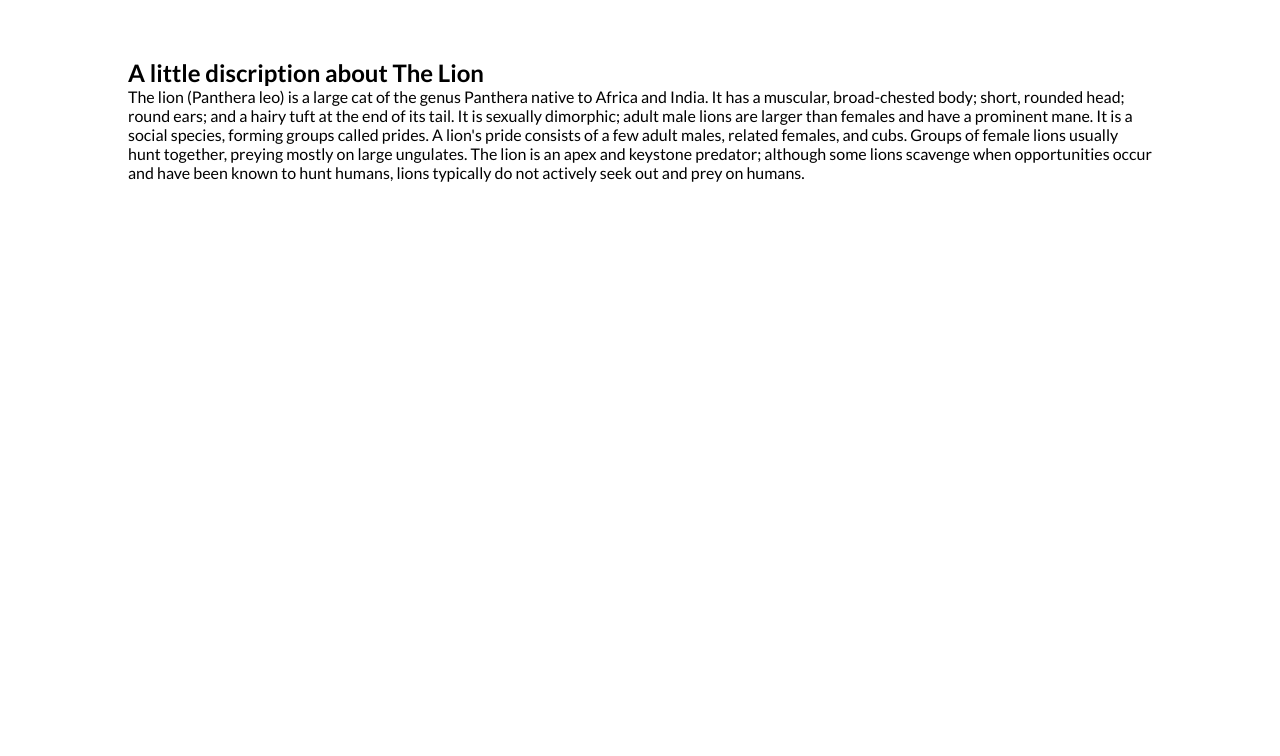
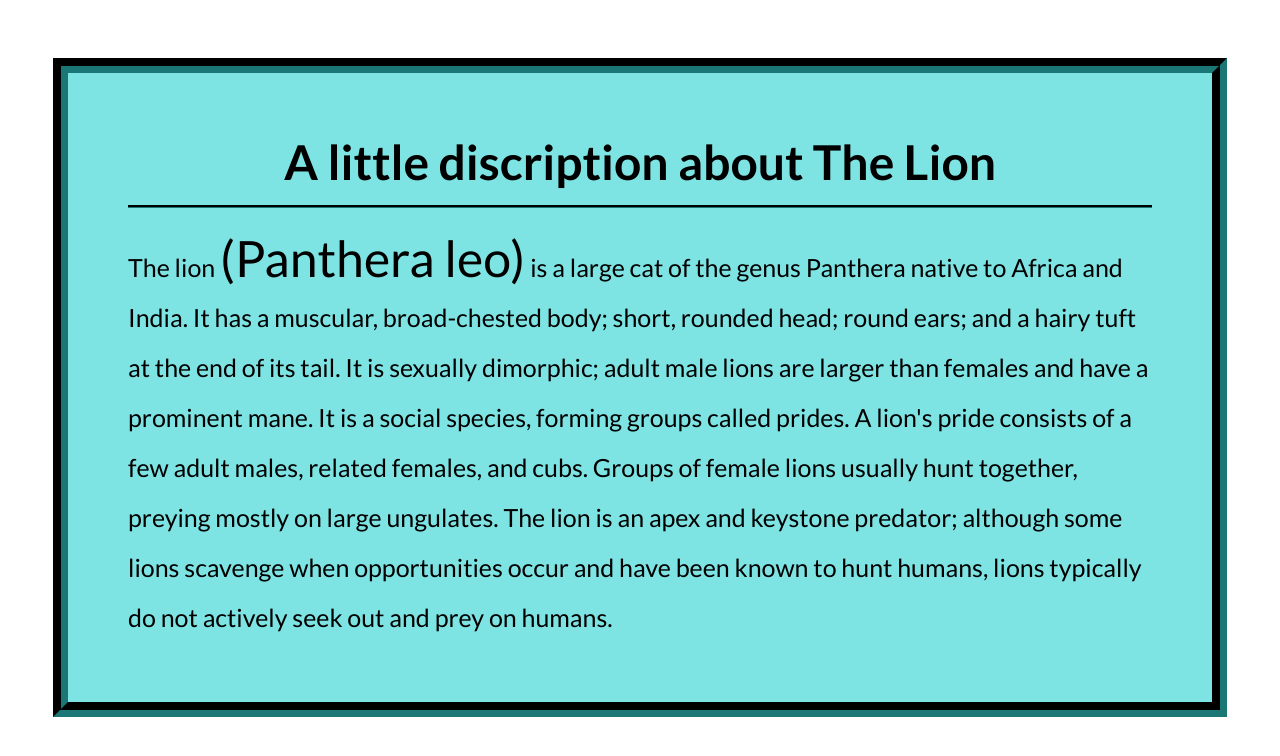
Before and after one commit to utopian7/conceptual-html-css, a plain HTML site: page index.html in a window 1280 px wide. Shown: the part 962-1718 px from the top of the page. Before the commit the page ends 1204 px from the top, so only its background shows below. Drawn offline with Linux system fonts and the light colour scheme.

Commit message:
article styles added

```diff
--- a/index.html
+++ b/index.html
@@ -24,9 +24,10 @@
     </div>
 
     <div class="article">
+        <!-- content -->
         <h2>A little discription about The Lion</h2>
         <p>
-            The lion (Panthera leo) is a large cat of the genus Panthera native to Africa and India. It has a muscular, broad-chested body; short, rounded head; round ears; and a hairy tuft at the end of its tail. It is sexually dimorphic; adult male lions are larger than females and have a prominent mane. It is a social species, forming groups called prides. A lion's pride consists of a few adult males, related females, and cubs. Groups of female lions usually hunt together, preying mostly on large ungulates. The lion is an apex and keystone predator; although some lions scavenge when opportunities occur and have been known to hunt humans, lions typically do not actively seek out and prey on humans.</p>
+            The lion <span class="imp">(Panthera leo)</span> is a large cat of the genus Panthera native to Africa and India. It has a muscular, broad-chested body; short, rounded head; round ears; and a hairy tuft at the end of its tail. It is sexually dimorphic; adult male lions are larger than females and have a prominent mane. It is a social species, forming groups called prides. A lion's pride consists of a few adult males, related females, and cubs. Groups of female lions usually hunt together, preying mostly on large ungulates. The lion is an apex and keystone predator; although some lions scavenge when opportunities occur and have been known to hunt humans, lions typically do not actively seek out and prey on humans.</p>
 
 
     </div>
--- a/styles.css
+++ b/styles.css
@@ -1,19 +1,22 @@
  @import url('https://fonts.googleapis.com/css2?family=Lato:ital,wght@0,100;0,300;0,400;0,700;0,900;1,100;1,300;1,400;1,700;1,900&display=swap');
 
 
-*{
+ * {
      margin: 0;
      padding: 0;
      font-family: 'Lato', sans-serif;
-}.hero{
+ }
+
+ .hero {
      background-image: url('Images/lion-1.jpg.jpg');
      background-size: cover;
      background-position: bottom center;
      height: 120vh;
      background-repeat: no-repeat;
  }
-.hero h1{
-    color: azure ;
+
+ .hero h1 {
+     color: azure;
      font-size: 90px;
      text-align: justify;
      font-weight: 900;
@@ -21,10 +24,42 @@
      letter-spacing: 5px;
      padding-top: 10px;
  }
-.article{
+
+ .article {
      width: 80%;
-    margin-right: auto;
+     /* margin-right: auto;
     margin-left: auto;
     margin-top: 60px;
-    margin-bottom: 60px;
+    margin-bottom: 60px; */
+     border-width: 15px;
+     border-color: rgb(8, 34, 34);
+     border-style: groove;
+     margin: 60px auto;
+     background-color: rgb(126, 227, 227);
+     padding: 60px;
+
  }
+
+ .article h2 {
+     text-align: center;
+     font-size: 48px;
+     border-width: 5pxpx;
+     border-color: rgb(8, 34, 34);
+     border-style: groove;
+     border-top: 0;
+     border-right: 0;
+     border-left: 0;
+     padding-bottom: 15px;
+     margin-bottom: 25px;
+
+ }
+
+ .article p{
+    font-size: 25px;
+    line-height: 2em;
+
+ }
+
+ .article p .imp{
+    font-size: 2em;
+ }
```
Lines whose indentation alone changed are shown as unchanged.
